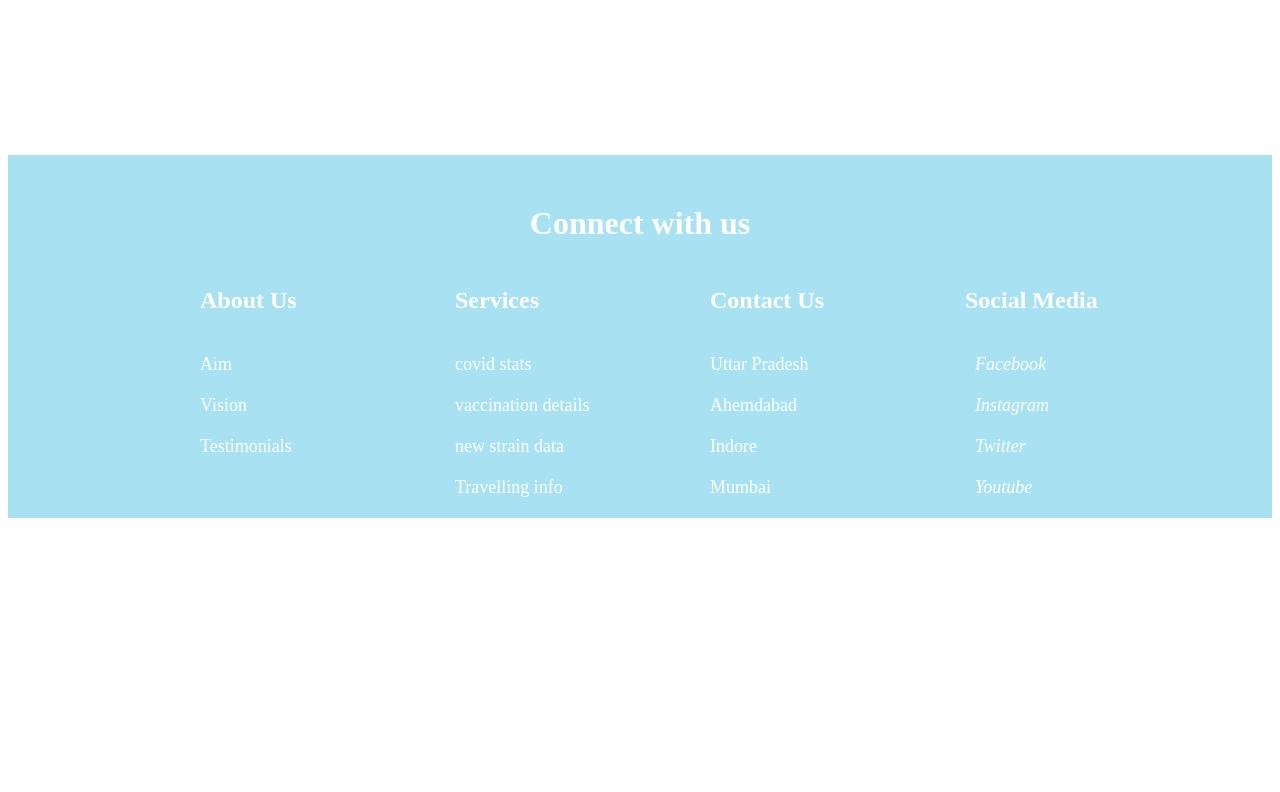
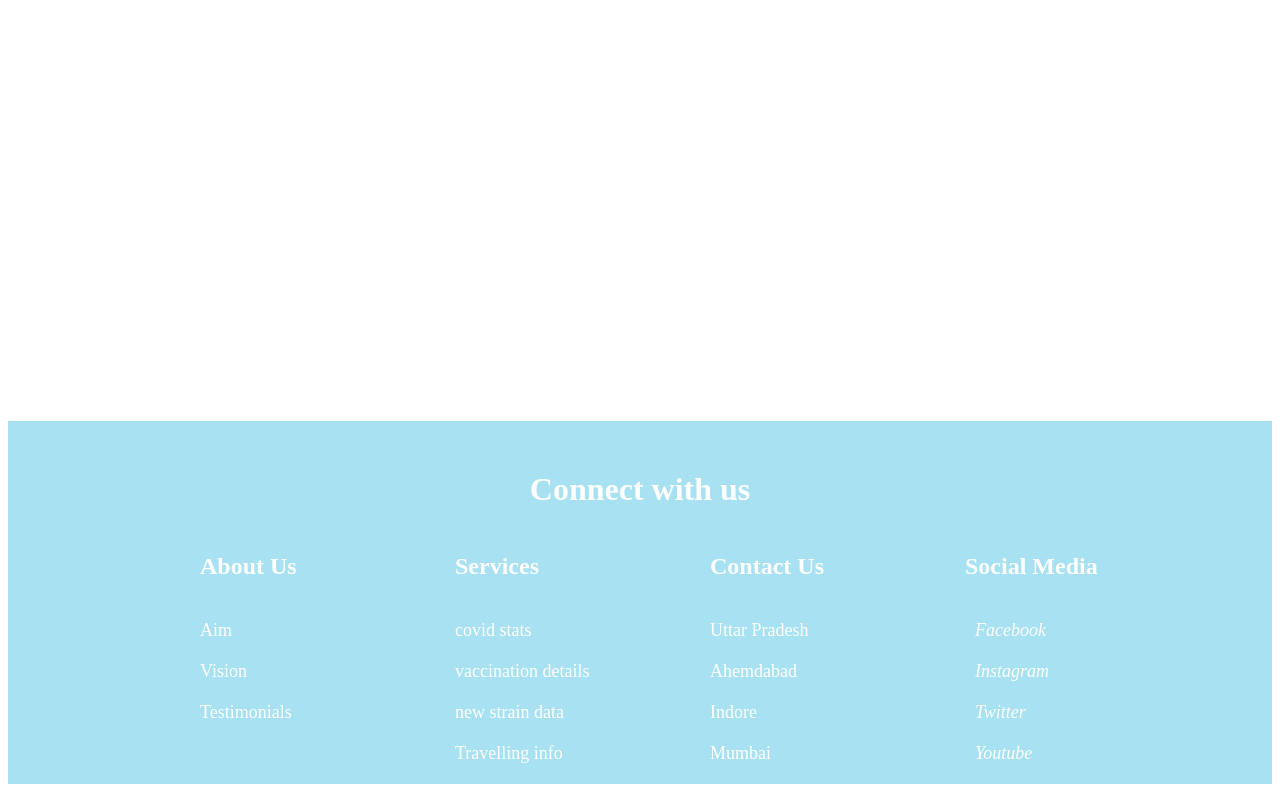
Before and after one commit to shreykoradia/DECovidTracker, a React (Create React App) app: page / in a window 1280 px wide. Shown: the part 2118-2910 px from the top of the page. Before the commit the page ends 2644 px from the top, so only its background shows below. Built offline with nearby package versions, Linux system fonts and the light colour scheme.

Commit message:
done with the footer stuff

```diff
--- a/package.json
+++ b/package.json
@@ -3,6 +3,9 @@
   "version": "0.1.0",
   "private": true,
   "dependencies": {
+    "@chakra-ui/react": "^1.8.6",
+    "@emotion/react": "^11.8.1",
+    "@emotion/styled": "^11.8.1",
     "@material-ui/core": "^4.12.3",
     "@testing-library/jest-dom": "^5.16.1",
     "@testing-library/react": "^12.1.2",
@@ -11,12 +14,14 @@
     "blotter.js": "^0.1.0",
     "classnames": "^2.3.1",
     "countup.js": "^2.0.8",
+    "framer-motion": "^6.2.8",
     "grommet": "^2.20.1",
     "react": "^17.0.2",
     "react-animated-text": "^0.1.4",
     "react-chartjs-2": "^4.0.1",
     "react-countup": "^6.1.1",
     "react-dom": "^17.0.2",
+    "react-icons": "^4.3.1",
     "react-router-dom": "^6.2.1",
     "react-scripts": "5.0.0",
     "styled-components": "^5.3.3",
--- a/src/App.css
+++ b/src/App.css
@@ -44,6 +44,10 @@
 
 }
 
+.footer{
+    margin-top: 25% !important;
+    min-height: 20vh !important;
+}
 
 
 
--- a/src/App.js
+++ b/src/App.js
@@ -58,7 +58,10 @@ function App() {
                 </div>
                 {/* {rest of the components goes here !!} */}
                 <Helpguide />
+                <div className='footer'>
                 <Footer />
+                </div>
+
 
             </>
   );
--- a/src/components/CovidStats/components/Footers.js
+++ b/src/components/CovidStats/components/Footers.js
@@ -23,7 +23,7 @@ const Media = () => (
   </Box>
 );
 
-export const Social = () => (
+export const Footers = () => (
   // Uncomment <Grommet> lines when using outside of storybook
   // <Grommet theme={...}>
   <Box>
@@ -40,4 +40,4 @@ export const Social = () => (
   // </Grommet>
 );
 
-export default Social
+export default Footers
--- a/src/components/FooterStyles.js
+++ b/src/components/FooterStyles.js
@@ -6,8 +6,6 @@ padding-top:100px;
 paddind-bottom:10px;
 bottom: 0;
 width: 100%;
-
-
 @media (max-width: 1000px) {
 	padding: 70px 30px;
 }
@@ -34,7 +32,6 @@ display: grid;
 grid-template-columns: repeat(auto-fill,
 						minmax(185px, 1fr));
 grid-gap: 20px;
-
 @media (max-width: 1000px) {
 	grid-template-columns: repeat(auto-fill,
 						minmax(200px, 1fr));
@@ -46,7 +43,6 @@ color: #fff;
 margin-bottom: 20px;
 font-size: 18px;
 text-decoration: none;
-
 &:hover {
 	color: green;
 	transition: 200ms ease-in;
--- a/src/index.js
+++ b/src/index.js
@@ -13,7 +13,7 @@ ReactDOM.render(
       {/* {routes goes here !! } */}
       <Route path="/" exact element={<App />}></Route>
       <Route path="/covid-stats" element={<Covidstats />}></Route>
-      <Route path="/team" element={<Footer />}></Route>
+      <Route path="/footer" element={<Footer />}></Route>
   </Routes>
   </BrowserRouter>,
   document.getElementById('root')
```
Also changed, not shown: 1 other file (tests, documents, lock files or other folders).
